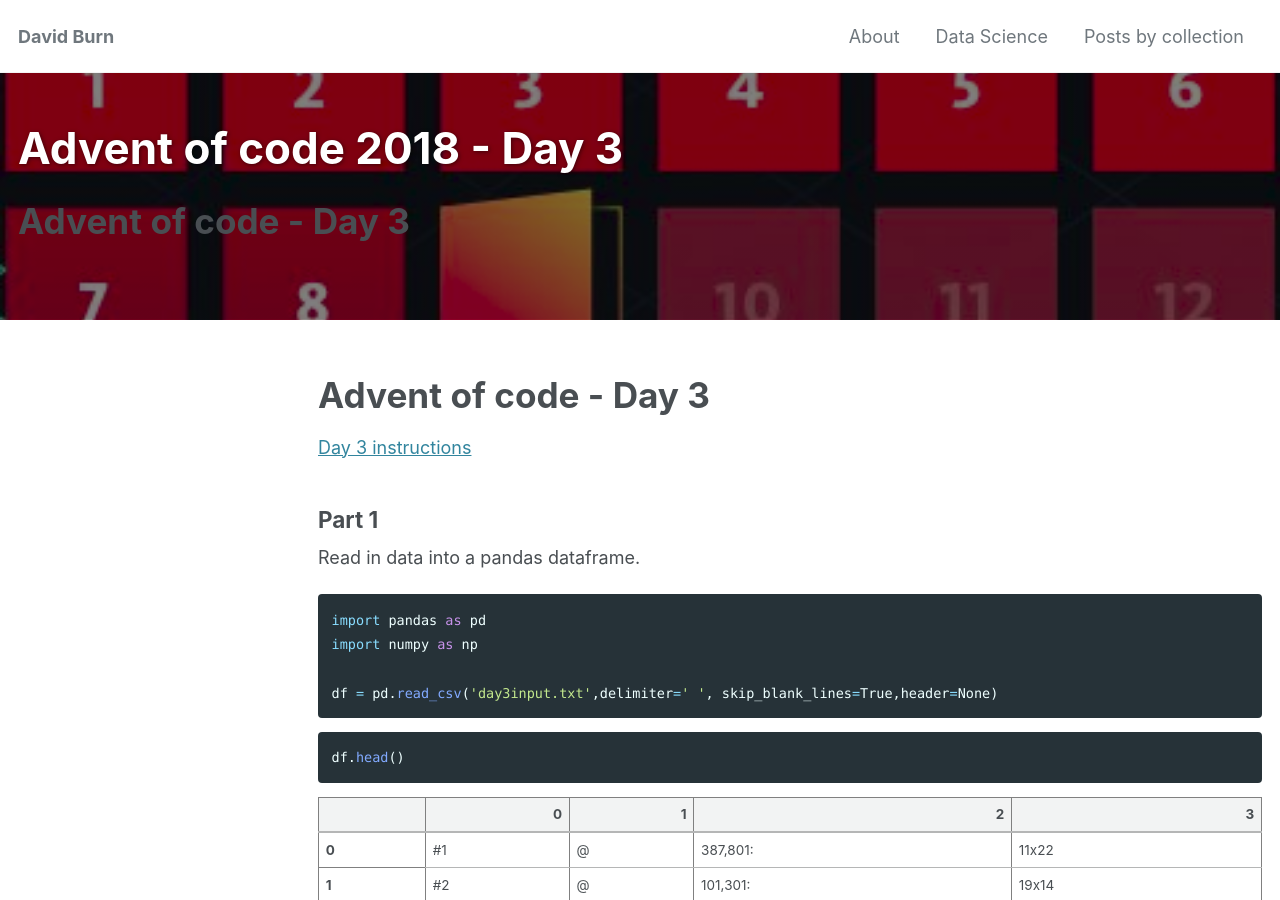
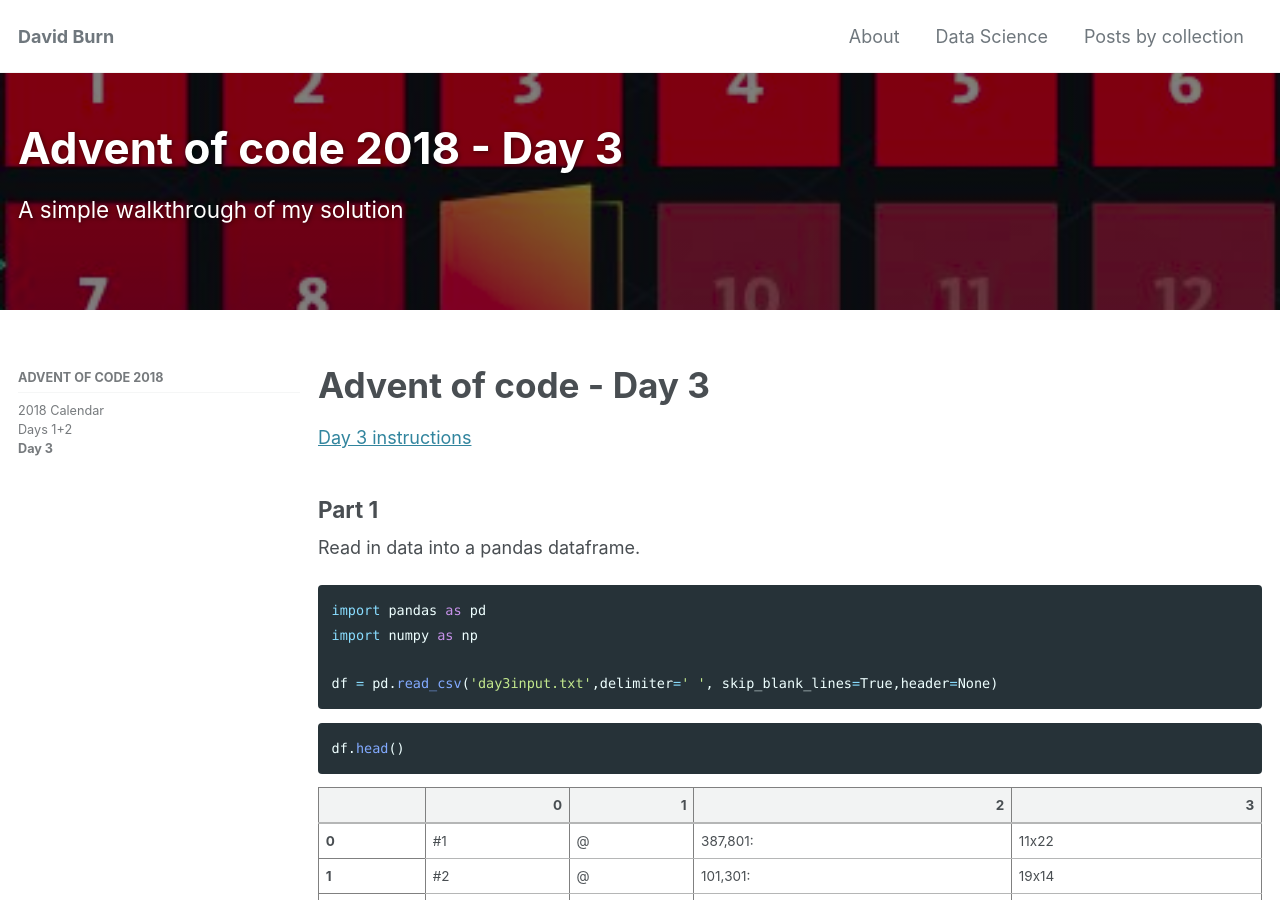
Before and after one commit to DavidBurn/davidburn.github.io, a Jekyll site: the page built from _advent-2018/03.md, in a window 1280 px wide and 900 px high. Built offline with Jekyll 4.4.1, drawn with Linux system fonts in a browser that asks for light colours; cached includes are drawn as plain includes; nearby versions of some CDN libraries.

Commit message:
add sidebar and excerpt to 03

```diff
--- a/_advent-2018/03.md
+++ b/_advent-2018/03.md
@@ -3,10 +3,13 @@ layout: single
 classes: wide
 date: 2019-02-11
 title: "Advent of code 2018 - Day 3"
+excerpt: "A simple walkthrough of my solution"
 header:
   overlay_image: "images/advent-doors.png"
   overlay_filter: 0.5
 permalink: /advent-2018/day3/
+sidebar:
+  nav: advent-2018-sidebar
 ---
 
 # Advent of code - Day 3
```
